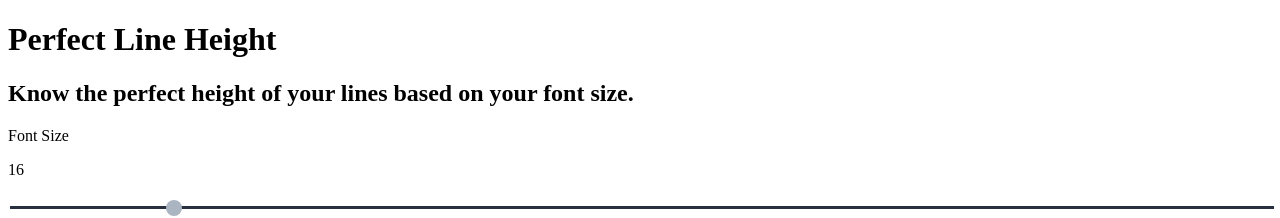
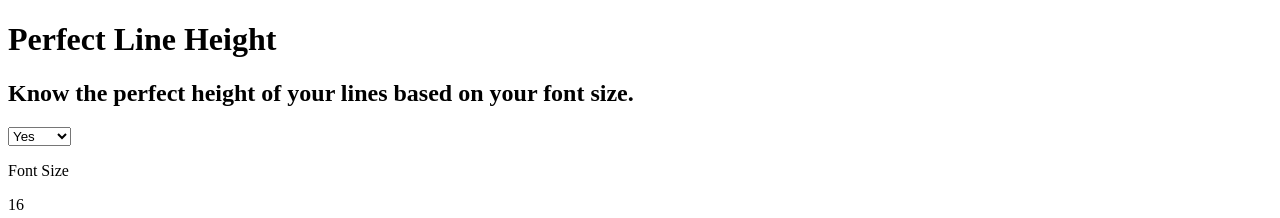
Before and after one commit to afordigital/perfect-line-height, a React (Vite) app: page / in a window 1280 px wide. Shown: the top 218 px of the page. Built offline with nearby package versions, Linux system fonts and the light colour scheme; the HTML template or start-up script is replaced by a standard one.

Commit message:
feat: selectable

```diff
--- a/src/App.tsx
+++ b/src/App.tsx
@@ -3,7 +3,6 @@ import { useEffect, useState } from 'react'
 import JSConfetti from 'js-confetti'
 import { Toaster } from 'react-hot-toast'
 import { showToast } from './CustomToast'
-import { RootSelect } from './components/Select'
 
 function App () {
   const [fontSize, setFontSize] = useState(16)
@@ -83,6 +82,13 @@ function App () {
         </h2>
         <section className='flex mt-10 gap-x-8'>
           <article className='w-[300px]'>
+            <div className='grid'>
+              <select className='appearance-none row-start-1 col-start-1 bg-slate-50 dark:bg-slate-800 ...'>
+                <option>Yes</option>
+                <option>No</option>
+                <option>Maybe</option>
+              </select>
+            </div>
             <div className='flex justify-between items-center font-semibold mb-4 text-[24px]'>
               <label>
                 <p className='text-cTextPrimary'>Font Size</p>
@@ -129,7 +135,6 @@ function App () {
               Generate code
             </button>
           </article>
-          <RootSelect />
 
           <article
             className='w-[500px] text-cTextSecondary'
```
